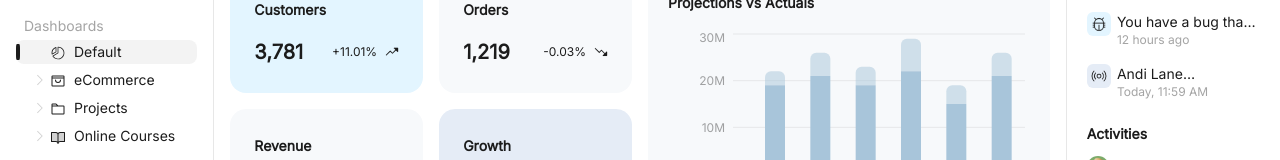
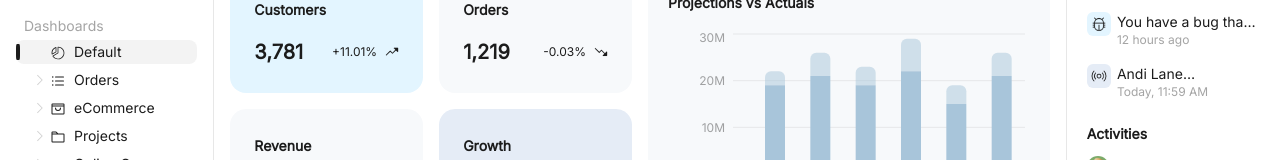
Before and after one commit to SudiptaChakraborty51/ByeWind, a React (Vite) app: page / in a window 1280 px wide. Shown: the part 144-304 px from the top of the page. Built offline with nearby package versions, Linux system fonts and the light colour scheme.

Commit message:
style: removed RightSideBar for orders page

```diff
--- a/src/components/Header/DashboardRouter.jsx
+++ b/src/components/Header/DashboardRouter.jsx
@@ -1,11 +1,12 @@
 import React from "react";
 import { useSelector } from "react-redux";
-import { useNavigate } from "react-router-dom";
+import { useLocation, useNavigate } from "react-router-dom";
 
 const DashboardRouter = () => {
   const navigate = useNavigate();
   const theme = useSelector((state) => state.theme.theme);
-  const currentPath = window.location.pathname
+  const location = useLocation();
+  const currentPath = location.pathname
     ?.split("/")
     .filter((path) => path !== "");
 
--- a/src/components/Layout/Layout.jsx
+++ b/src/components/Layout/Layout.jsx
@@ -1,4 +1,4 @@
-import { Outlet } from "react-router-dom";
+import { Outlet, useLocation } from "react-router-dom";
 import LeftSideBar from "../LeftSideBar/LeftSideBar";
 import Header from "../Header/Header";
 import { useSelector } from "react-redux";
@@ -6,6 +6,10 @@ import RightSideBar from "../RightSideBar/RightSideBar";
 
 const Layout = () => {
   const theme = useSelector((state) => state.theme.theme);
+  const location = useLocation();
+  const currentPath = location.pathname
+    ?.split("/")
+    .filter((path) => path !== "");
 
   return (
     <section
@@ -15,7 +19,9 @@ const Layout = () => {
     >
       <LeftSideBar />
       <div
-        className={`col-span-12 xl:col-span-8 border-x-[1px] ${
+        className={`col-span-12 ${
+          currentPath[0] !== "orders" ? "xl:col-span-8" : "xl:col-span-10"
+        } border-x-[1px] ${
           theme ? "border-x-[#FFFFFF33]" : "border-x-[#1C1C1C1A]"
         }`}
       >
@@ -24,7 +30,7 @@ const Layout = () => {
           <Outlet />
         </div>
       </div>
-      <RightSideBar />
+      {currentPath[0] !== "orders" && <RightSideBar />}
     </section>
   );
 };
--- a/src/components/LeftSideBar/LeftSideBar.jsx
+++ b/src/components/LeftSideBar/LeftSideBar.jsx
@@ -11,6 +11,7 @@ import {
   PiUsersThreeDuotone,
   PiNotebookDuotone,
   PiChatsTeardropDuotone,
+  PiListBullets
 } from "react-icons/pi";
 import { LiaAngleRightSolid } from "react-icons/lia";
 import MenuItem from "./MenuItem";
@@ -43,6 +44,7 @@ const LeftSideBar = () => {
 
   let dashboards = [
     { label: "Default", icon: PiChartPieSliceLight, path: "" },
+    { label: "Orders", icon: PiListBullets, path: "orders" },
     { label: "eCommerce", icon: PiShoppingBagOpen, path: "ecommerce" },
     { label: "Projects", icon: PiFolder, path: "projects" },
     {
```
